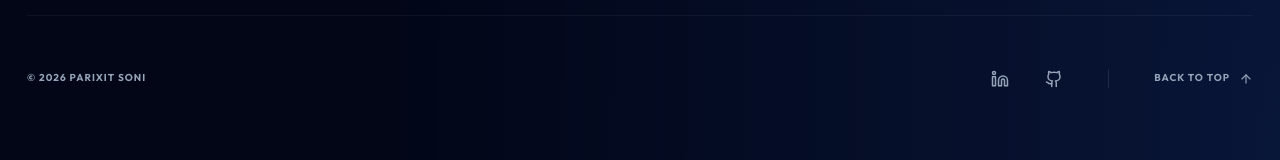
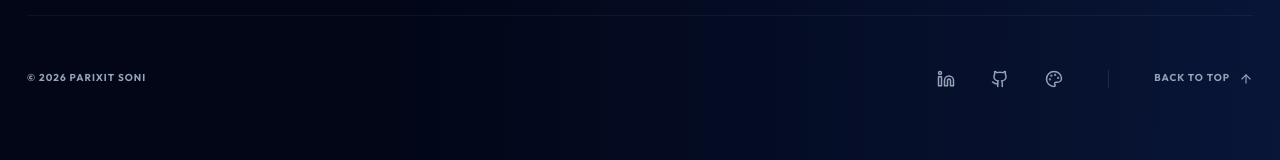
Before and after one commit to parixitsoni/portfolio, a Next.js app: page / in a window 1280 px wide. Shown: the part 6420-6580 px from the top of the page. Built offline with nearby package versions, Linux system fonts and the light colour scheme.

Commit message:
feat: add multi-branch theme toggle button

```diff
--- a/src/components/Footer.jsx
+++ b/src/components/Footer.jsx
@@ -1,6 +1,7 @@
 import React from "react";
 import { personalData } from "../constants/personal-data";
-import { Linkedin, ArrowUp, Github, Send } from "lucide-react";
+import { Linkedin, ArrowUp, Github, Send, Palette } from "lucide-react";
+import { THEME_CONFIG } from "../constants/theme-config";
 
 export const Footer = () => {
   const currentYear = new Date().getFullYear();
@@ -36,11 +37,18 @@ export const Footer = () => {
           </p> */}
 
           <div className="flex items-center gap-8 text-slate-400">
-            <a href={personalData.socials.linkedin} className="hover:text-sky-600 transition-colors">
+            <a href={personalData.socials.linkedin} className="hover:text-sky-600 transition-colors" title="LinkedIn">
               <Linkedin size={18} />
             </a>
-            <a href={personalData.socials.github} className="hover:text-slate-900 dark:hover:text-white transition-colors">
+            <a href={personalData.socials.github} className="hover:text-slate-900 dark:hover:text-white transition-colors" title="GitHub">
               <Github size={18} />
+            </a>
+            <a
+              href={THEME_CONFIG.currentTheme === "main" ? THEME_CONFIG.theme1Url : THEME_CONFIG.mainThemeUrl}
+              className="hover:text-sky-600 dark:hover:text-sky-400 transition-colors cursor-pointer flex items-center justify-center"
+              title={THEME_CONFIG.currentTheme === "main" ? "Switch to Interactive Graph UI" : "Switch to Classic Scrolling UI"}
+            >
+              <Palette size={18} />
             </a>
             <div className="w-px h-4 bg-slate-200 dark:bg-white/10 mx-2"></div>
             <a href="#home" className="flex items-center gap-2 hover:text-sky-600 transition-colors">
--- /dev/null
+++ b/src/constants/theme-config.js
@@ -0,0 +1,5 @@
+export const THEME_CONFIG = {
+  currentTheme: "main",
+  mainThemeUrl: "https://parixit.vercel.app",
+  theme1Url: "https://portfolio-git-theme-interactive-network-parixitsoni.vercel.app"
+};
```
